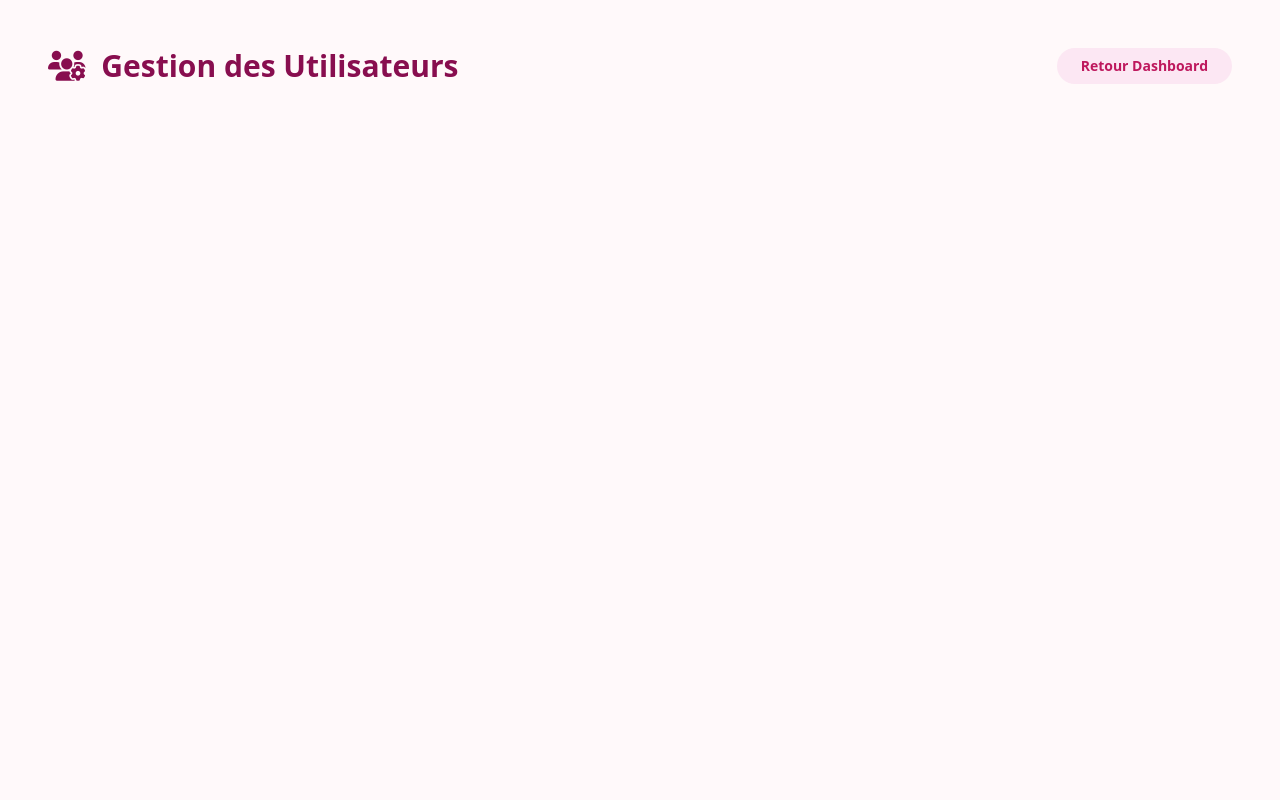
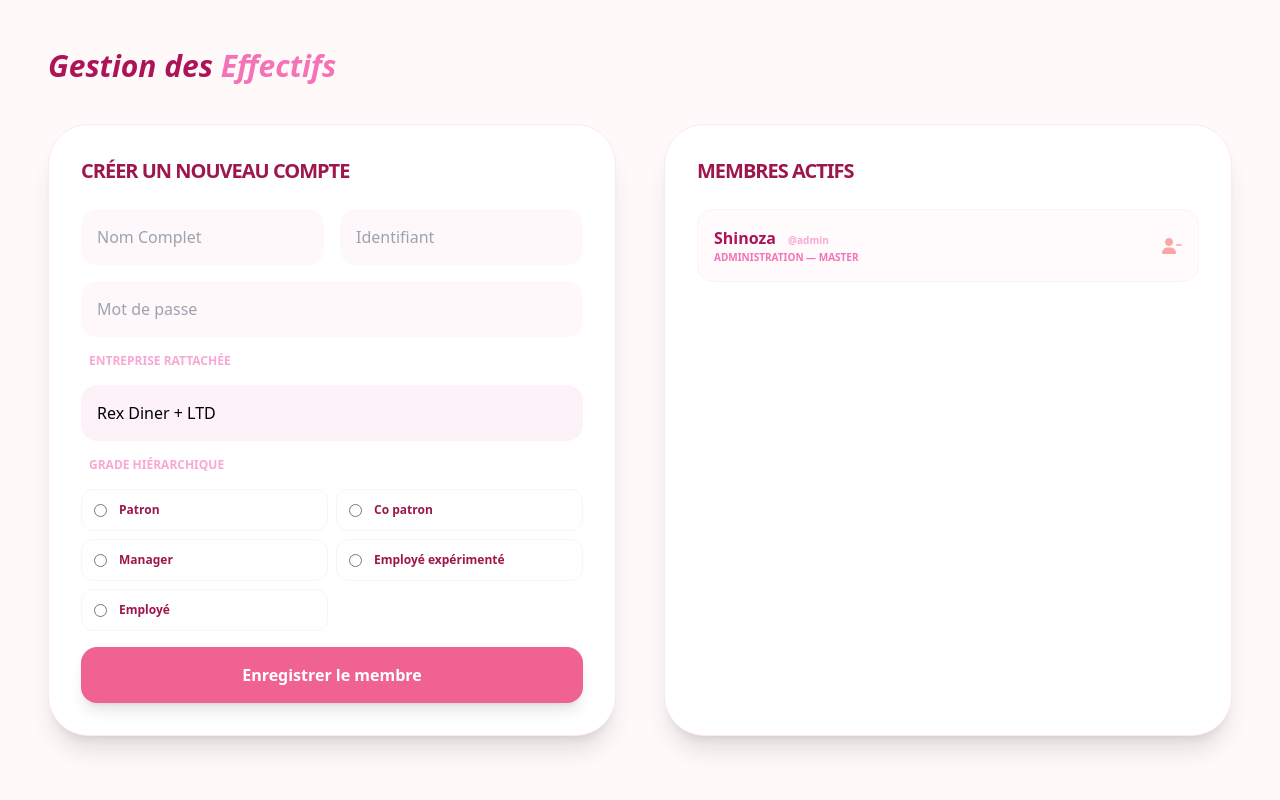
Before and after one commit to Hyuko123/comptabilit-, a Flask app: page /utilisateurs in a window 1280 px wide. Run offline with Flask 3, Linux system fonts and the light colour scheme; the visitor is signed in with stand-in values (Sample User, id 1); some libraries are stand-ins or nearby versions.

Commit message:
Update utilisateurs.html

```diff
--- a/templates/utilisateurs.html
+++ b/templates/utilisateurs.html
@@ -4,52 +4,58 @@
     <meta charset="UTF-8">
     <script src="https://cdn.tailwindcss.com"></script>
     <link rel="stylesheet" href="https://cdnjs.cloudflare.com/ajax/libs/font-awesome/6.5.1/css/all.min.css">
-    <title>Ressources Humaines | Ultraze V2</title>
+    <title>Utilisateurs | Ultraze V2</title>
 </head>
-<body class="bg-[#fff9fa] p-12">
-    <div class="flex justify-between items-center mb-12">
-        <h1 class="text-3xl font-bold text-[#880e4f]"><i class="fa-solid fa-users-gear mr-2"></i> Gestion des Utilisateurs</h1>
-        <a href="/dashboard" class="bg-pink-100 text-pink-700 px-6 py-2 rounded-full font-bold text-sm">Retour Dashboard</a>
-    </div>
+<body class="bg-[#fff9fa] flex min-h-screen">
+    <main class="flex-1 p-12">
+        <h1 class="text-3xl font-bold text-[#ad1457] mb-10 italic">Gestion des <span class="text-pink-400">Effectifs</span></h1>
 
-    {% if session['role'] in ['Patron', 'Co-Patron', 'Admin Global'] %}
-    <div class="bg-white p-8 rounded-[35px] border border-pink-100 mb-8 shadow-sm">
-        <h3 class="font-bold text-[#ad1457] mb-4">Créer un profil employé</h3>
-        <form method="POST" class="grid grid-cols-1 md:grid-cols-4 gap-4">
-            <input type="text" name="username" placeholder="Identifiant Connexion" required class="p-3 border border-pink-100 rounded-xl outline-none">
-            <input type="password" name="password" placeholder="Mot de passe" required class="p-3 border border-pink-100 rounded-xl outline-none">
-            <input type="text" name="nom_affiche" placeholder="Nom Complet / Prénom" required class="p-3 border border-pink-100 rounded-xl outline-none">
-            <select name="role" class="p-3 border border-pink-100 rounded-xl outline-none bg-white">
-                <option value="Employe">Employé</option>
-                <option value="Employe Expérimenté">Employé Expérimenté</option>
-                <option value="Manager">Manager</option>
-                <option value="Co-Patron">Co-Patron</option>
-                <option value="Patron">Patron</option>
-            </select>
-            <button type="submit" class="md:col-span-4 bg-[#f06292] hover:bg-[#ec407a] text-white font-bold p-3 rounded-xl transition-colors">Finaliser l'embauche</button>
-        </form>
-    </div>
-    {% endif %}
+        <div class="grid grid-cols-1 lg:grid-cols-2 gap-12">
+            <div class="bg-white p-8 rounded-[40px] shadow-xl border border-pink-100">
+                <h2 class="text-xl font-bold text-pink-800 mb-6 uppercase tracking-tighter">Créer un nouveau compte</h2>
+                <form action="/add_user" method="POST" class="space-y-4">
+                    <div class="grid grid-cols-2 gap-4">
+                        <input type="text" name="new_name" placeholder="Nom Complet" class="p-4 rounded-2xl bg-pink-50/50 border-none outline-none w-full" required>
+                        <input type="text" name="new_username" placeholder="Identifiant" class="p-4 rounded-2xl bg-pink-50/50 border-none outline-none w-full" required>
+                    </div>
+                    <input type="password" name="new_password" placeholder="Mot de passe" class="p-4 rounded-2xl bg-pink-50/50 border-none outline-none w-full" required>
 
-    <div class="grid grid-cols-1 md:grid-cols-2 lg:grid-cols-3 gap-6">
-        {% for u in users %}
-        <div class="bg-white border border-pink-100 p-6 rounded-[30px] shadow-sm relative">
-            <span class="absolute top-4 right-4 bg-pink-100 text-[#ad1457] text-[10px] font-bold uppercase px-3 py-1 rounded-full">{{ u.role }}</span>
-            <h4 class="text-xl font-bold text-pink-950 mb-1">{{ u.nom_affiche }}</h4>
-            <p class="text-xs text-pink-400 mb-4">@{{ u.username }}</p>
+                    <label class="block text-xs font-bold text-pink-300 uppercase px-2">Entreprise rattachée</label>
+                    <select name="new_entreprise" class="w-full p-4 rounded-2xl bg-pink-50 border-none outline-none appearance-none">
+                        {% for ent in entreprises %}
+                        <option value="{{ ent }}">{{ ent }}</option>
+                        {% endfor %}
+                    </select>
 
-            <div class="text-xs space-y-1 text-pink-900 border-t border-pink-50 pt-3">
-                <p><strong>Téléphone :</strong> {{ u.telephone or 'Non renseigné' }}</p>
-                <p><strong>IBAN :</strong> {{ u.iban or 'Non renseigné' }}</p>
+                    <label class="block text-xs font-bold text-pink-300 uppercase px-2">Grade Hiérarchique</label>
+                    <div class="grid grid-cols-2 gap-2">
+                        {% for role in ['Patron', 'Co patron', 'Manager', 'Employé expérimenté', 'Employé'] %}
+                        <label class="flex items-center gap-3 p-3 rounded-xl border border-pink-50 cursor-pointer hover:bg-pink-50 transition-all">
+                            <input type="radio" name="new_role" value="{{ role }}" class="accent-pink-500" required>
+                            <span class="text-xs font-bold text-pink-800">{{ role }}</span>
+                        </label>
+                        {% endfor %}
+                    </div>
+
+                    <button type="submit" class="w-full bg-[#f06292] text-white font-bold py-4 rounded-2xl shadow-lg mt-4">Enregistrer le membre</button>
+                </form>
             </div>
 
-            {% if session['role'] in ['Patron', 'Co-Patron', 'Admin Global'] %}
-            <div class="mt-4 pt-3 border-t border-pink-50 text-right">
-                <a href="/utilisateurs/supprimer/{{ u.id }}" class="text-xs bg-red-50 text-red-500 font-bold px-3 py-2 rounded-xl hover:bg-red-100 transition-colors">Licencier</a>
+            <div class="bg-white p-8 rounded-[40px] shadow-xl border border-pink-100">
+                <h2 class="text-xl font-bold text-pink-800 mb-6 uppercase tracking-tighter">Membres Actifs</h2>
+                <div class="space-y-4">
+                    {% for username, data in all_users.items() %}
+                    <div class="flex justify-between items-center p-4 bg-pink-50/30 rounded-2xl border border-pink-50">
+                        <div>
+                            <p class="font-bold text-[#ad1457]">{{ data.name }} <span class="text-[10px] text-pink-300 ml-2">@{{ username }}</span></p>
+                            <p class="text-[10px] uppercase font-black text-pink-400">{{ data.entreprise }} — {{ data.role }}</p>
+                        </div>
+                        <button class="text-red-300 hover:text-red-500"><i class="fa-solid fa-user-minus"></i></button>
+                    </div>
+                    {% endfor %}
+                </div>
             </div>
-            {% endif %}
         </div>
-        {% endfor %}
-    </div>
+    </main>
 </body>
 </html>
```
